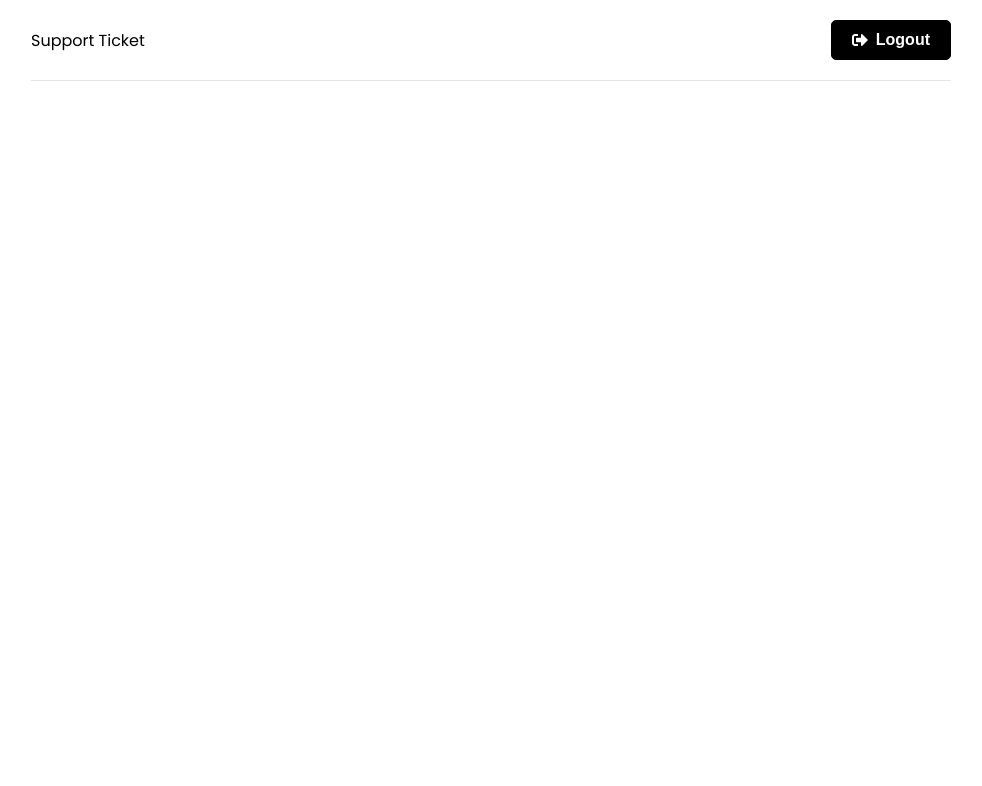
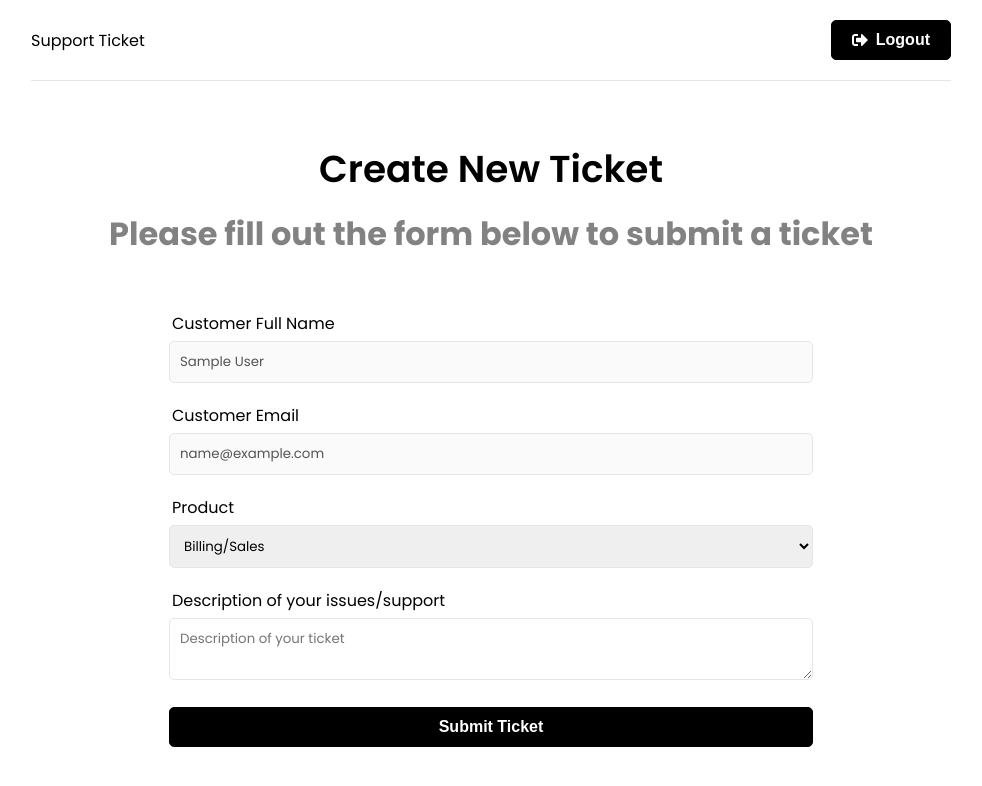
Before and after one commit to CodeLeom/support-ticket, a React (Create React App) app in the folder frontend/: page /new-ticket in a window 1280 px wide. Shown: the top 786 px of the page, without its empty margins (149-1131 px from the left). Built offline with nearby package versions, Linux system fonts and the light colour scheme; sample sign-in values are in the browser's storage.

Commit message:
added ticket to redux state

```diff
--- a/frontend/src/App.js
+++ b/frontend/src/App.js
@@ -2,8 +2,10 @@
 import {ToastContainer} from 'react-toastify'
 import 'react-toastify/dist/ReactToastify.css'
 import Header from './components/Header';
+import PrivateRoute from './components/PrivateRoute';
 import Home from './pages/Home';
 import Login from './pages/Login';
+import NewTicket from './pages/NewTicket';
 import Register from './pages/Register';
 
 function App() {
@@ -16,6 +18,9 @@
                 <Route path='/' element={<Home />} />
                 <Route path='/login' element={<Login />} />
                 <Route path='/register' element={<Register />} />
+                <Route path='/new-ticket' element={<PrivateRoute />}>
+                    <Route path='/new-ticket' element={<NewTicket />} />
+                </Route>
             </Routes>
         </div>
       </Router>
--- a/frontend/src/app/store.js
+++ b/frontend/src/app/store.js
@@ -1,8 +1,10 @@
 import { configureStore } from '@reduxjs/toolkit';
 import authReducer from '../features/auth/authSlice'
+import ticketReducer from '../features/tickets/ticketSlice'
 
 export const store = configureStore({
   reducer: {
     auth: authReducer,
+    ticket: ticketReducer,
   },
 });
--- /dev/null
+++ b/frontend/src/components/PrivateRoute.jsx
@@ -0,0 +1,14 @@
+import { Navigate, Outlet } from "react-router-dom"
+import {useAuthStatus} from '../hooks/useAuthStatus'
+import Spinner from "./Spinner"
+
+const PrivateRoute = () => {
+    const {loggedIn, checkStatus} = useAuthStatus()
+
+    if (checkStatus){
+        return <Spinner />
+    }
+  return loggedIn ? <Outlet /> : <Navigate to='/login' />
+}
+
+export default PrivateRoute
--- /dev/null
+++ b/frontend/src/features/tickets/ticketSlice.js
@@ -0,0 +1,26 @@
+import { createSlice, createAsyncThunk } from "@reduxjs/toolkit";
+import ticketService from './ticketService'
+
+
+const initialState = {
+    tickets: [],
+    ticket: {},
+    isError: false,
+    isSuccess: false,
+    isLoading: false,
+    message: ''
+}
+
+export const ticketSlice = createSlice({
+    name: 'ticket',
+    initialState,
+    reducers: {
+        reset: (state) => initialState
+    },
+    extraReducers: (builder) => {
+
+    }
+})
+
+export const {reset} = ticketSlice.actions
+export default ticketSlice.reducer
--- /dev/null
+++ b/frontend/src/hooks/useAuthStatus.js
@@ -0,0 +1,19 @@
+import { useState, useEffect } from "react";
+import { useSelector } from "react-redux";
+
+export const useAuthStatus = () => {
+    const [loggedIn, setLoggedIn] = useState(false)
+    const [checkStatus, setCheckStatus] = useState(true)
+
+    const {user} = useSelector((state) => state.auth)
+
+    useEffect(() => {
+        if(user){
+            setLoggedIn(true)
+        } else {
+            setLoggedIn(false)
+        }
+        setCheckStatus(false)
+    }, [user])
+    return {loggedIn, checkStatus}
+}
--- /dev/null
+++ b/frontend/src/pages/NewTicket.jsx
@@ -0,0 +1,54 @@
+import { useState } from "react"
+import { useSelector } from "react-redux"
+
+function NewTicket() {
+    const {user} = useSelector((state) => state.auth)
+    const [name] = useState(user.name)
+    const [email] = useState(user.email)
+    const [product, setProduct] = useState('Billing/Sales')
+    const [description, setDescription] = useState('')
+
+    const onSubmit = (e) => {
+        e.preventDefault()
+    }
+
+  return (
+    <>
+      <section className="heading">
+        <h3>Create New Ticket</h3>
+        <p>Please fill out the form below to submit a ticket</p>
+      </section>
+
+      <section className="form">
+            <div className="form-group">
+                <label htmlFor="name">Customer Full Name</label>
+                <input type="text" className="form-control" value={name} disabled />
+            </div>
+            <div className="form-group">
+                <label htmlFor="email">Customer Email</label>
+                <input type="text" className="form-control" value={email} disabled />
+            </div>
+            <form onSubmit={onSubmit}>
+                <div className="form-group">
+                    <label htmlFor="product">Product</label>
+                    <select name="product" id="product" value={product} onChange={(e) => setProduct(e.target.value)}>
+                        <option value="Billing/Sales">Billing/Sales</option>
+                        <option value="Feedback">Feedback</option>
+                        <option value="Abuse Report"> Abuse Report</option>
+                        <option value="Technical">Technical</option>
+                    </select>
+                </div>
+                <div className="form-group">
+                    <label htmlFor="description">Description of your issues/support</label>
+                    <textarea name="description" id="description" className="form-control" placeholder="Description of your ticket" value={description} onChange={(e) => setDescription(e.target.value)}></textarea>
+                </div>
+                <div className="form-group">
+                    <button className="btn btn-block">Submit Ticket</button>
+                </div>
+            </form>
+      </section>
+    </>
+  )
+}
+
+export default NewTicket
```
Also changed, not shown: frontend/src/features/tickets/ticketService.js (added).
